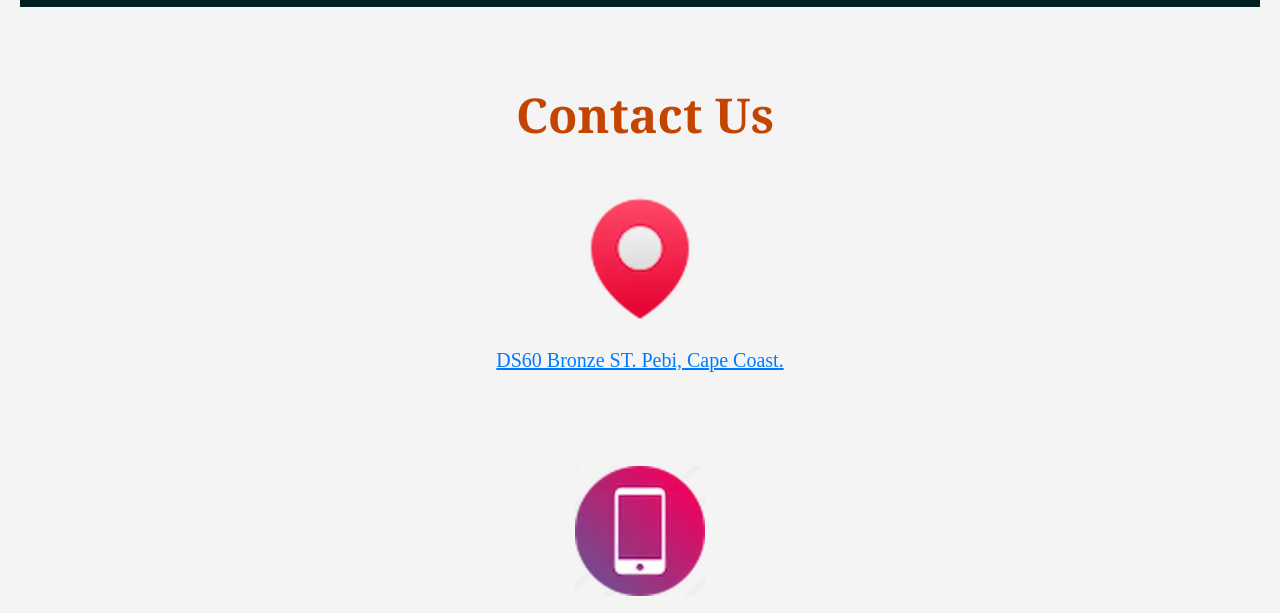
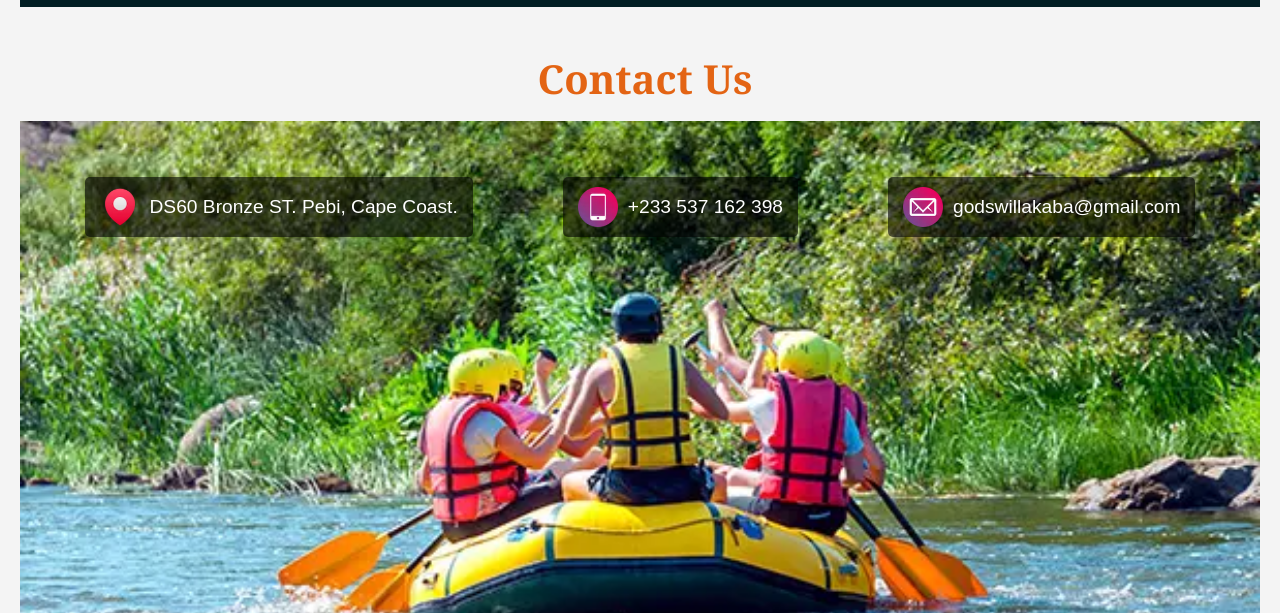
Before and after one commit to godswillakaba/wdd130, a plain HTML site: page wwr/contact.html in a window 1280 px wide. Shown: the part 162-775 px from the top of the page. Drawn offline with Linux system fonts and the light colour scheme.

Commit message:
update contact_us page

```diff
--- a/wwr/contact.html
+++ b/wwr/contact.html
@@ -30,6 +30,9 @@
     <main>
         <section id="contact_details">
             <h1>Contact Us</h1>
+            <div class="background">
+                <img src="images/water_rafting4.webp" alt="Water Rafting">
+            </div>
             <div class="contact_info">
                 <a href="https://maps.app.goo.gl/FLr6yFiHc9xq3cMm7" target="_blank">
                     <img src="images/pink_location1.webp" alt="Location">
--- a/wwr/styles/rafting.css
+++ b/wwr/styles/rafting.css
@@ -64,11 +64,11 @@ p {
   transform: translate(-50%, -50%);
   margin: 15%;
   text-align: center;
-  background-color: rgba(16, 31, 70, 0.6);
-  padding: 20px 10px;
+  background-color: rgba(65, 66, 69, 0.6);
+  padding: 50px 30px;
   box-sizing: border-box;
   width: 100%;
-  max-width: 900px;
+  max-width: 1200px;
 }
 
 .hero {
@@ -81,6 +81,9 @@ p {
   color: rgb(254, 251, 253);
   font-size: 1.5rem;
 }
+
+
+
 
 .logo img {
   width: 120px;
@@ -109,7 +112,7 @@ p {
 .hero article img {
   float: right;
   margin: 0 0 10px 10px;
-  width: 40%;
+  width: 20%;
   height: auto;
 }
 
@@ -285,11 +288,12 @@ p {
 }
 
 
-
-/*#contact_details {
-  text-align: center;
-  margin: 20px;
-}*/
+/*
+.contact_details {
+  position: relative;
+  width: 100%;
+  overflow: hidden;
+}
 
 #contact_details, h1 {
   color: rgb(196, 69, 2);
@@ -297,52 +301,130 @@ p {
   margin-top: 70px;
   font-size: 3rem;
 }
+#contact_details img {
+  position: absolute;
+  object-fit: cover;
+  width: 97%;
+  height: 70%;
+  top: 45%;
+  left:1%;
+  right: 3%
+}
 
 #contact_details a img {
-  width: 150px;
-  height: auto;
+  width: 100px;
+  height: 100px;
   padding: 10px;
+  display: grid;
 }
 
 #contact_details .contact_info a {
   display: flex;
-  flex-direction: column;
   align-items: center;
   text-decoration: none;
+}
+
+
+#contact_details .contact_info {
+  position: relative;
+  display: flex;
+  justify-content: center;
+  gap: 80px;
 
 }
 
-#contact_details .contact_info {
-  display: flex;
-  flex-direction: column;
-  justify-content: center;
-  gap: 80px;
-  margin-top: 30px;
+#contact_details .contact_info a span {
+  align-items: center;
+  font-family: 'Times New Roman', Times, serif;
+  font-size: 30px;
+  color: white;
+  text-decoration: underline;
+  margin-top: 400px;
+}   *?
+
+
+
+*/
+/* Contact details section */
+#contact_details {
+  position: relative;
+  text-align: center;
+  color: white;
+  padding: 20px 0;
 }
 
-#contact_details .contact_info a span {
-  margin-top: 10px;
-  font-family: 'Times New Roman', Times, serif;
-  font-size: 20px;
-  color: #007bff;
-  text-decoration: underline;
+/* Background image styling */
+.background img {
+  width: 100%;
+  height: 600px; /* Adjust height as needed */
+  object-fit: cover; /* Ensure the image fits within the container */
+  position: relative;
+  z-index: -1; /* Send image to the back */
 }
+
+/* Contact info styling */
+.contact_info {
+  display: flex;
+  justify-content: center; /* Center items horizontally */
+  align-items: center; /* Center items vertically */
+  gap: 90px; /* Space between each link */
+  position: absolute;
+  top: 150px; /* Adjust position over the background image */
+  width: 100%;
+  left: 0;
+  color: white;
+}
+
+/* Style individual contact links */
+.contact_info a {
+  text-decoration: none;
+  display: flex;
+  align-items: center; /* Align icons and text vertically */
+  color: white;
+  font-size: 1.2rem;
+  background-color: rgba(0, 0, 0, 0.6); /* Semi-transparent background */
+  padding: 10px 15px;
+  border-radius: 5px; /* Rounded corners for a modern look */
+  transition: background-color 0.3s ease;
+}
+
+.contact_info a:hover {
+  background-color: rgba(255, 255, 255, 0.2); /* Lighten background on hover */
+}
+
+/* Style icons within links */
+.contact_info a img {
+  width: 40px; /* Adjust icon size */
+  height: 40px;
+  margin-right: 10px;
+}
+
+/* Section title styling */
+#contact_details h1 {
+  position: relative;
+  margin-bottom: 10px;
+  z-index: 1; /* Ensure the heading is visible */
+  font-size: 2.5rem;
+}
+
+
 
 #google_map iframe {
   width: 100%;
-  height: 200px;
+  height: 450px;
   border: none;
-  height: 500px;
   border-bottom: 200px;
+
 }
 
 
 #google_map, h3 {
   font-size: 2.3rem;
   color: rgb(196, 69, 2);
-  margin-top: 90px;
+  margin-top: 80px;
   margin-bottom: 30px;
   text-align: center;
+  border-top: 90px;
 }
 
 #employee_profiles {
```
Also changed, not shown: wwr/about.html (+3 -6 lines).
